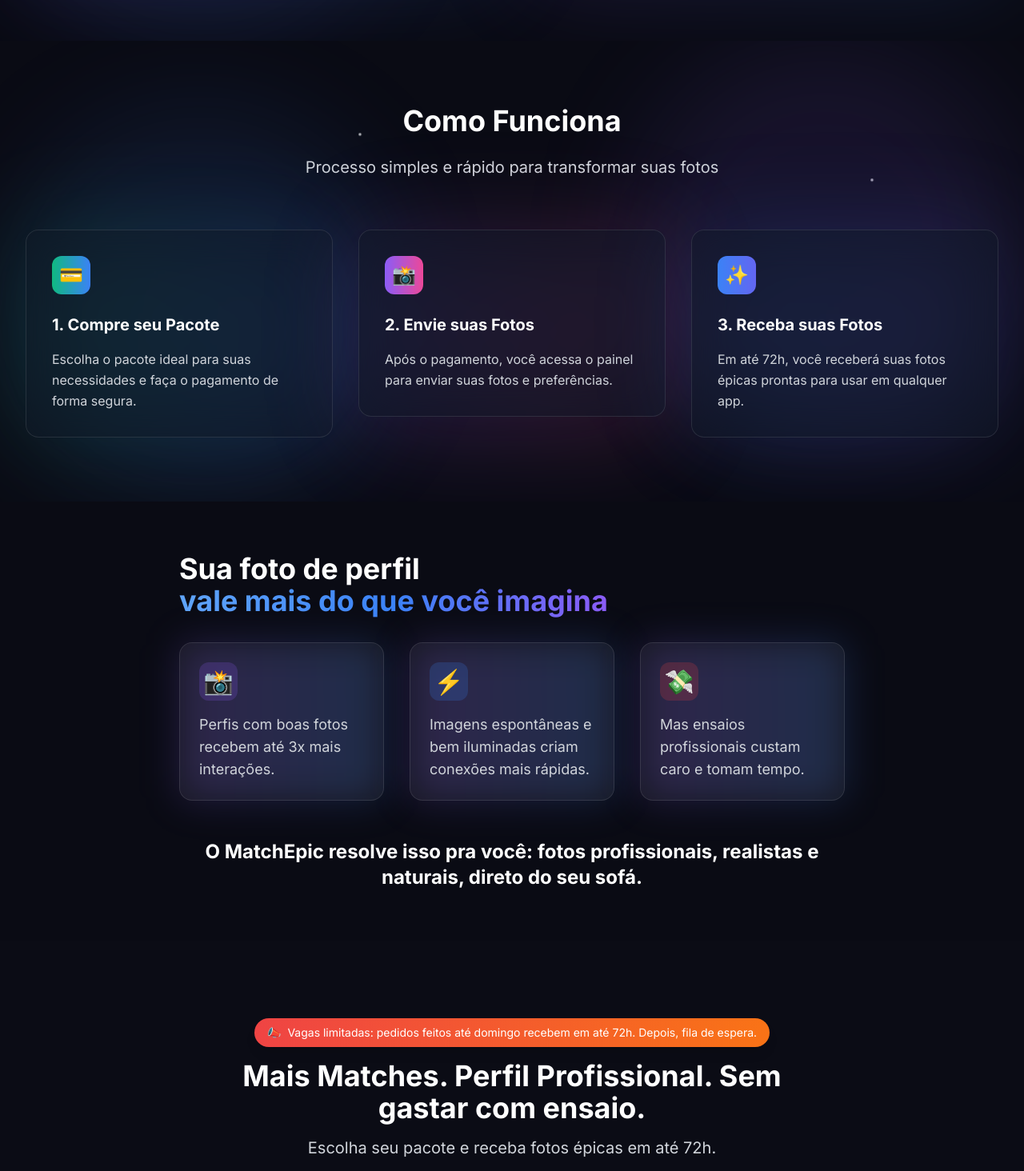
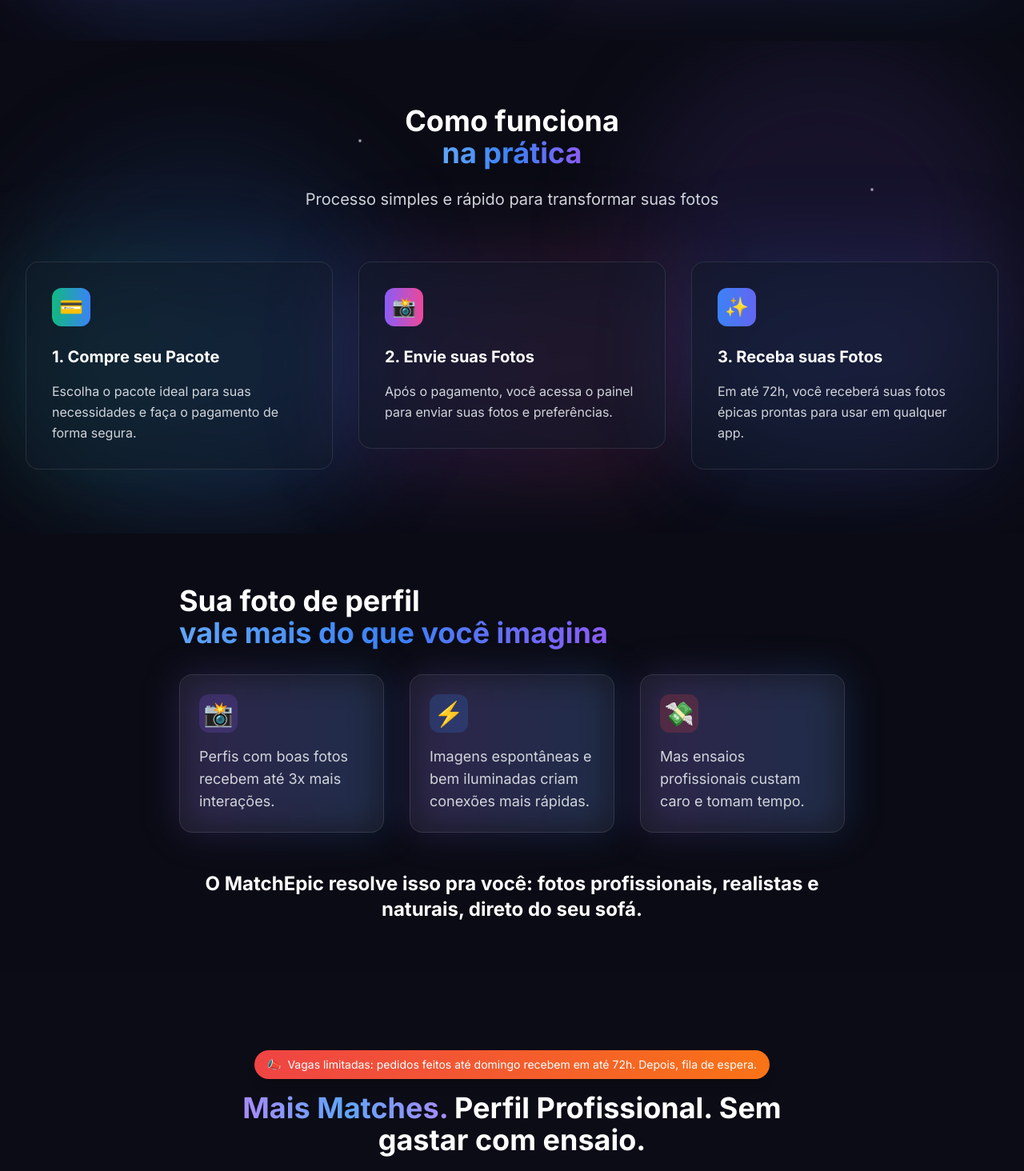
Before and after one commit to Aouza/matchepic, a Next.js app: page / in a window 1280 px wide. Shown: the part 2800-4264 px from the top of the page at 80% size. Built offline with nearby package versions, Linux system fonts and the light colour scheme.

Commit message:
style: atualização dos títulos e visual das seções para padrão azul-violeta premium

```diff
--- a/src/components/CTA.tsx
+++ b/src/components/CTA.tsx
@@ -22,8 +22,8 @@ const CTA = () => {
       </div>
 
       <div className="relative max-w-4xl mx-auto px-4 sm:px-6 lg:px-8 text-center">
-        <h2 className="text-4xl sm:text-5xl font-bold text-white mb-6 leading-tight">
-          Destaque-se nos apps e nas redes com fotos que realmente impressionam
+        <h2 className="text-3xl sm:text-4xl font-bold mb-6 leading-tight">
+          <span className="bg-gradient-to-r from-blue-400 via-blue-500 to-purple-500 bg-clip-text text-transparent">Destaque-se</span> nos apps e nas redes
         </h2>
 
         <p className="text-xl text-gray-300 mb-12 max-w-3xl mx-auto">
--- a/src/components/FAQ.tsx
+++ b/src/components/FAQ.tsx
@@ -19,7 +19,9 @@ const FAQ = () => (
   <section className="relative py-20 bg-[#0B0C15]">
     <div className="max-w-3xl mx-auto px-4 sm:px-6 lg:px-8">
       <div className="text-center mb-12">
-        <h2 className="text-3xl font-bold text-white mb-4">Perguntas Frequentes</h2>
+        <h2 className="text-3xl sm:text-4xl font-bold mb-6 leading-tight">
+          <span className="bg-gradient-to-r from-blue-400 via-blue-500 to-purple-500 bg-clip-text text-transparent">Perguntas frequentes</span>
+        </h2>
         <p className="text-gray-300">Tire suas dúvidas antes de garantir suas fotos épicas!</p>
       </div>
       <div className="space-y-8">
--- a/src/components/HowItWorks.tsx
+++ b/src/components/HowItWorks.tsx
@@ -56,8 +56,9 @@ const HowItWorks = () => {
 
       <div className="relative max-w-7xl mx-auto px-4 sm:px-6 lg:px-8">
         <div className="text-center mb-16">
-          <h2 className="text-3xl sm:text-4xl font-bold text-white mb-6">
-            Como Funciona
+          <h2 className="text-3xl sm:text-4xl font-bold mb-6 leading-tight">
+            Como funciona <br />
+            <span className="bg-gradient-to-r from-blue-400 via-blue-500 to-purple-500 bg-clip-text text-transparent">na prática</span>
           </h2>
           <p className="text-xl text-gray-300 max-w-3xl mx-auto">
             Processo simples e rápido para transformar suas fotos
--- a/src/components/Pricing.tsx
+++ b/src/components/Pricing.tsx
@@ -58,8 +58,8 @@ const Pricing = () => {
             <span>📣</span>
             <span>Vagas limitadas: pedidos feitos até domingo recebem em até 72h. Depois, fila de espera.</span>
           </div>
-          <h2 className="text-3xl sm:text-4xl font-bold text-white mb-4">
-            Mais Matches. Perfil Profissional. Sem gastar com ensaio.
+          <h2 className="text-3xl sm:text-4xl font-bold mb-4">
+            <span className="bg-gradient-to-r from-purple-400 via-blue-400 to-purple-400 bg-clip-text text-transparent">Mais Matches.</span> Perfil Profissional. Sem gastar com ensaio.
           </h2>
           <p className="text-xl text-gray-300 max-w-2xl mx-auto mb-8">
             Escolha seu pacote e receba fotos épicas em até 72h.
--- a/src/components/Results.tsx
+++ b/src/components/Results.tsx
@@ -28,8 +28,9 @@ const Results = () => {
       {/* Content */}
       <div className="relative max-w-7xl mx-auto px-4 sm:px-6 lg:px-8">
         <div className="text-center mb-16">
-          <h2 className="text-4xl font-bold text-white mb-4">
-            Eles já transformaram seus perfis. Agora é sua vez.
+          <h2 className="text-3xl sm:text-4xl font-bold mb-6 leading-tight">
+            Veja resultados <br />
+            <span className="bg-gradient-to-r from-blue-400 via-blue-500 to-purple-500 bg-clip-text text-transparent">de quem já usou</span>
           </h2>
           <p className="text-xl text-gray-300 max-w-3xl mx-auto">
             Veja os resultados reais de quem usou o MatchEpic para causar impacto nos apps e nas redes.
```
